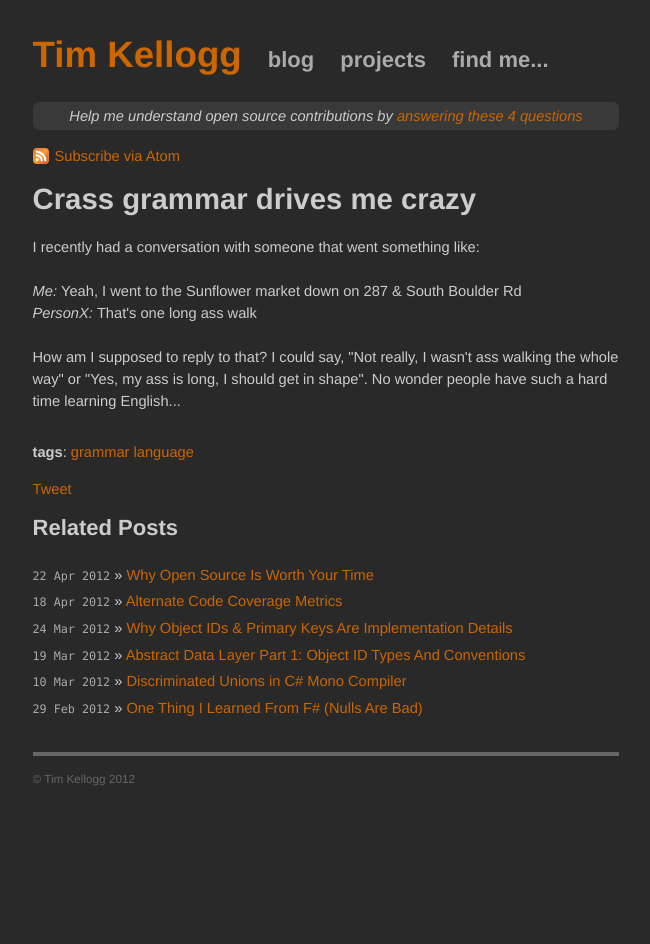
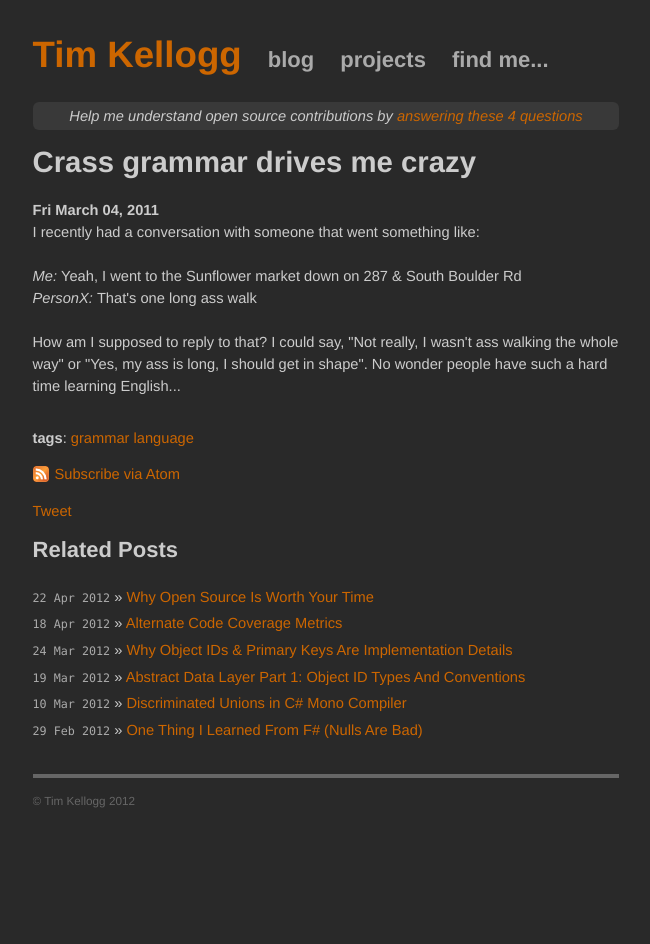
Before and after one commit to tkellogg/tkellogg.github.com, a Jekyll site: the page built from _posts/2011-03-04-crass-grammar-drives-me-crazy.html, in a window 1280 px wide. Shown: the whole page, without its empty margins (314-964 px from the left). Built offline with Jekyll 4.4.1, drawn with Linux system fonts in a browser that asks for light colours; comment, search, counter and statistics services are not loaded.

Commit message:
cleaned up post layout a lot, added date

```diff
--- a/_layouts/post.html
+++ b/_layouts/post.html
@@ -1,9 +1,11 @@
 ---
 layout: default
 ---
-<p> <a href="/blog/atom.xml" class="atom">Subscribe via Atom</a> </p>
 <h1>{{ page.title }}</h1>
 <div id="post">
+<div class="date">
+	{{ page.date | date: "%a %B %d, %Y" }}
+</div>
 {{ content }}
 </div>
 
@@ -14,6 +16,7 @@ layout: default
 			<a href="/blog/#tag/{{ tag }}">{{ tag}}</a>
 		{% endfor %}
 	</p>
+	<p> <a href="/blog/atom.xml" class="atom">Subscribe via Atom</a> </p>
 	<p>
 		<div id="fb-root"></div>
 		<script>(function(d, s, id) {
--- a/css/screen.css
+++ b/css/screen.css
@@ -187,6 +187,10 @@ ul.posts {
 		margin: 1px 1px 1px 1px;
 	}
 
+.date {
+	font-weight: bold;
+}
+
 /*****************************************************************************/
 /*
 /* Syntax customization (trying not to mess with the pygments dump)
```
